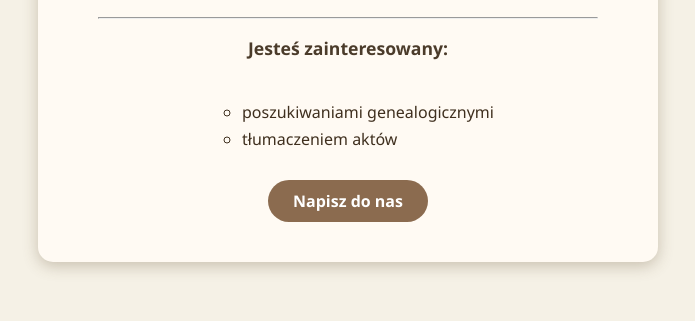
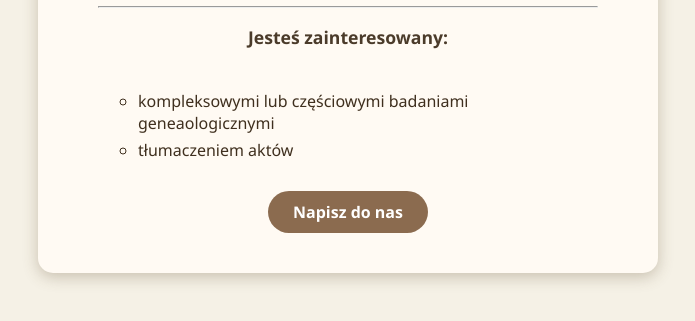
Before and after one commit to twojekorzenie/twojekorzenie.com.pl, a plain HTML site: page index.html in a window 1280 px wide. Shown: the part 471-792 px from the top of the page, without its empty margins (292-987 px from the left). Drawn offline with Linux system fonts and the light colour scheme.

Commit message:
Update index.html

```diff
--- a/index.html
+++ b/index.html
@@ -72,7 +72,7 @@
     <hr>
     <p><strong>Jesteś zainteresowany:</strong></p>
     <ul>
-      <li>poszukiwaniami genealogicznymi</li>
+      <li>kompleksowymi lub częściowymi badaniami geneaologicznymi</li>
       <li>tłumaczeniem aktów</li>
     </ul> <br>
     <a href="mailto:twojekorzenie.kontakt@gmail.com" class="button">Napisz do nas</a>
```
